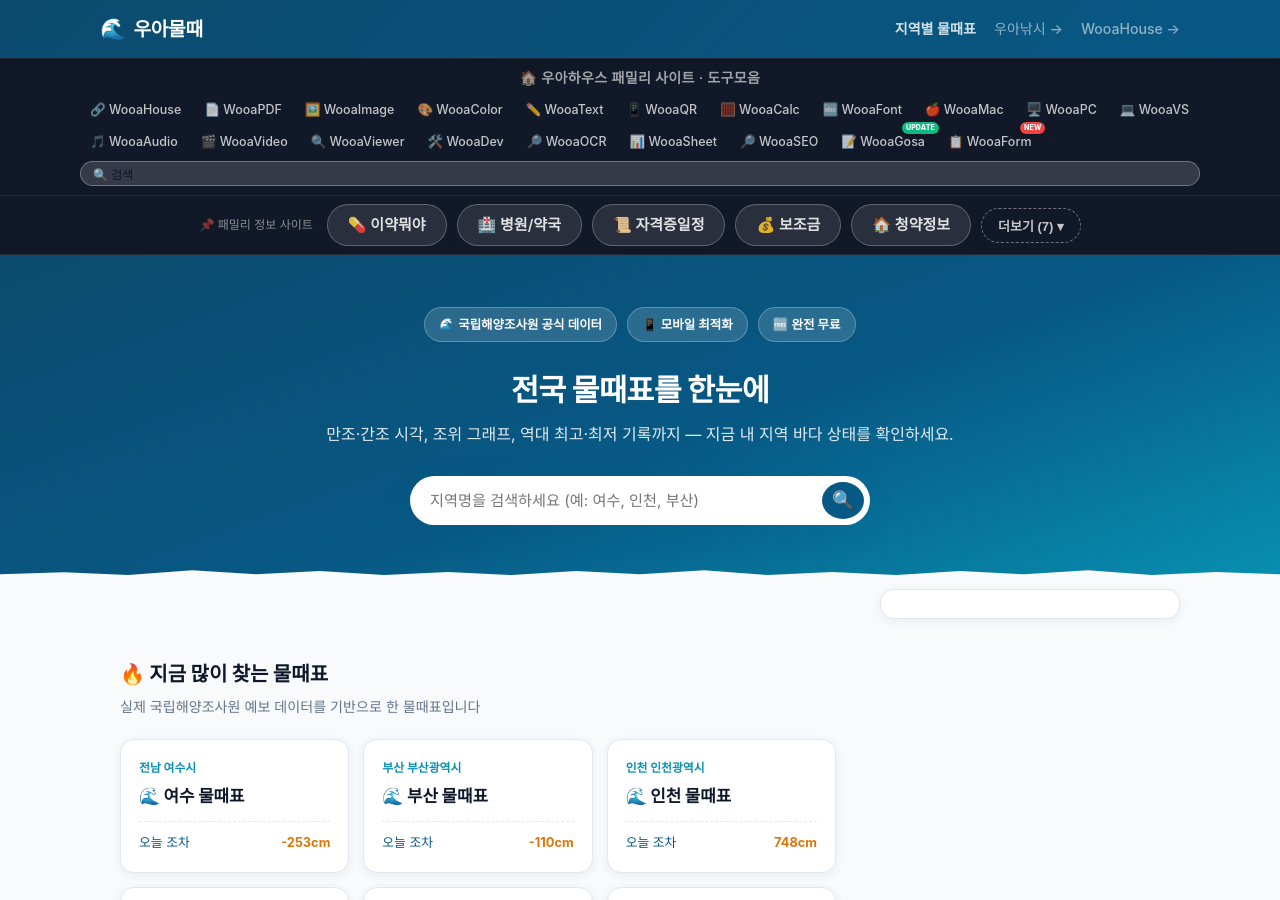
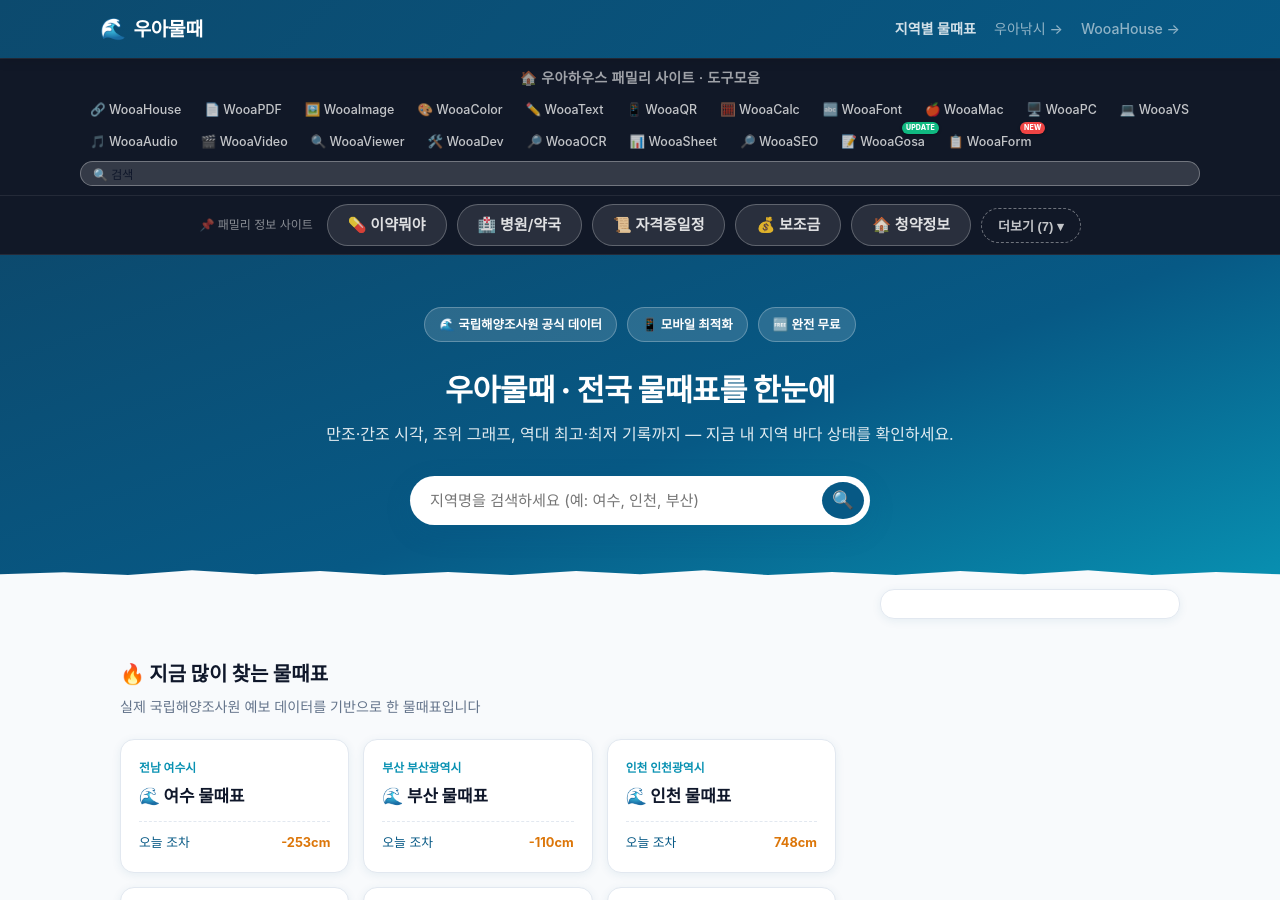
Before and after one commit to ingmaster83-code/wooatide, a Jekyll site: the page built from index.html, in a window 1280 px wide and 900 px high. Built offline with Jekyll 4.4.1, drawn with Linux system fonts in a browser that asks for light colours; some web fonts are replaced.

Commit message:
Add Korean brand name to H1 for SEO/brand-search visibility

```diff
--- a/index.html
+++ b/index.html
@@ -9,7 +9,7 @@ layout: default
       <span class="hero-badge">📱 모바일 최적화</span>
       <span class="hero-badge">🆓 완전 무료</span>
     </div>
-    <h1>전국 물때표를 한눈에</h1>
+    <h1>우아물때 · 전국 물때표를 한눈에</h1>
     <p>만조·간조 시각, 조위 그래프, 역대 최고·최저 기록까지 — 지금 내 지역 바다 상태를 확인하세요.</p>
     <div class="search-box">
       <input type="text" id="spotSearch" placeholder="지역명을 검색하세요 (예: 여수, 인천, 부산)" autocomplete="off">
```
